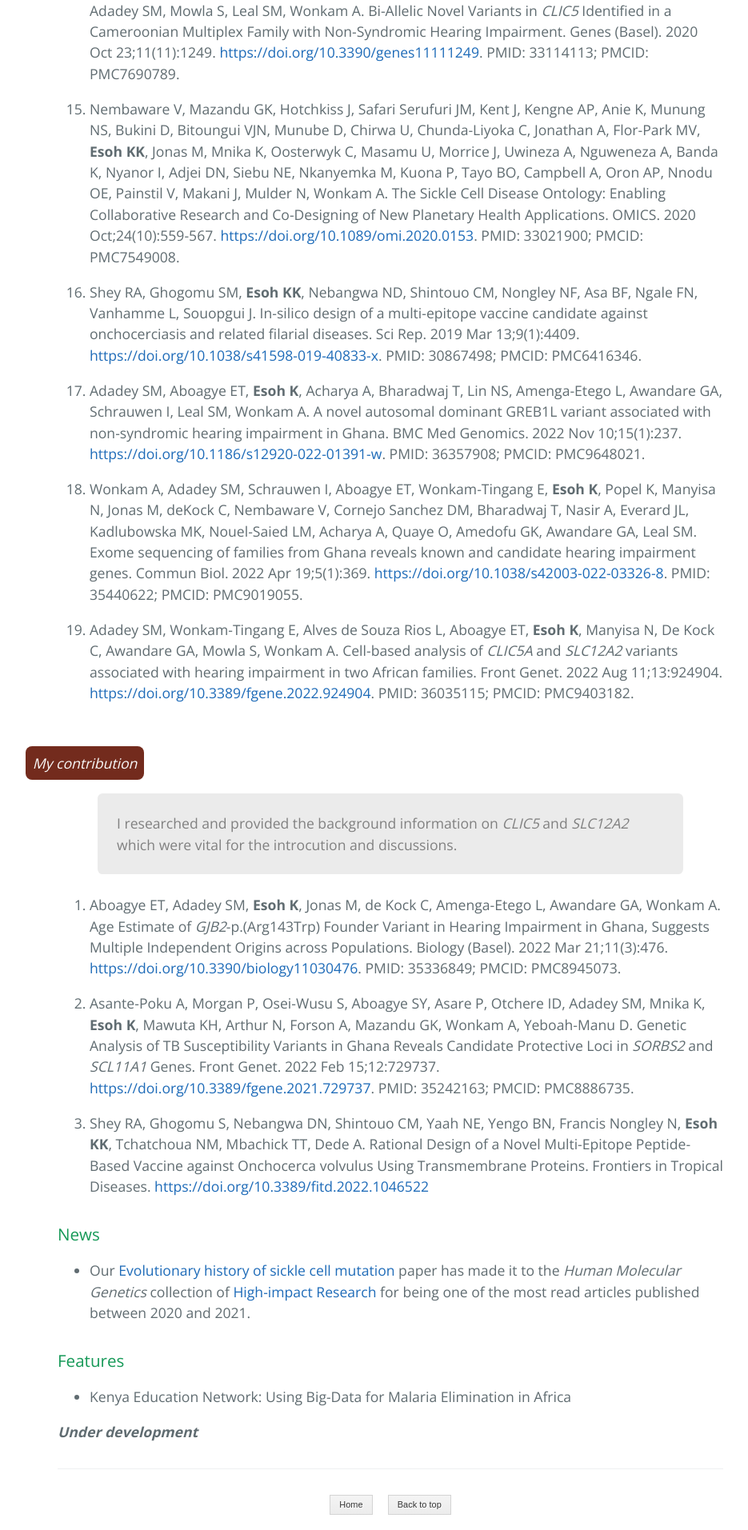
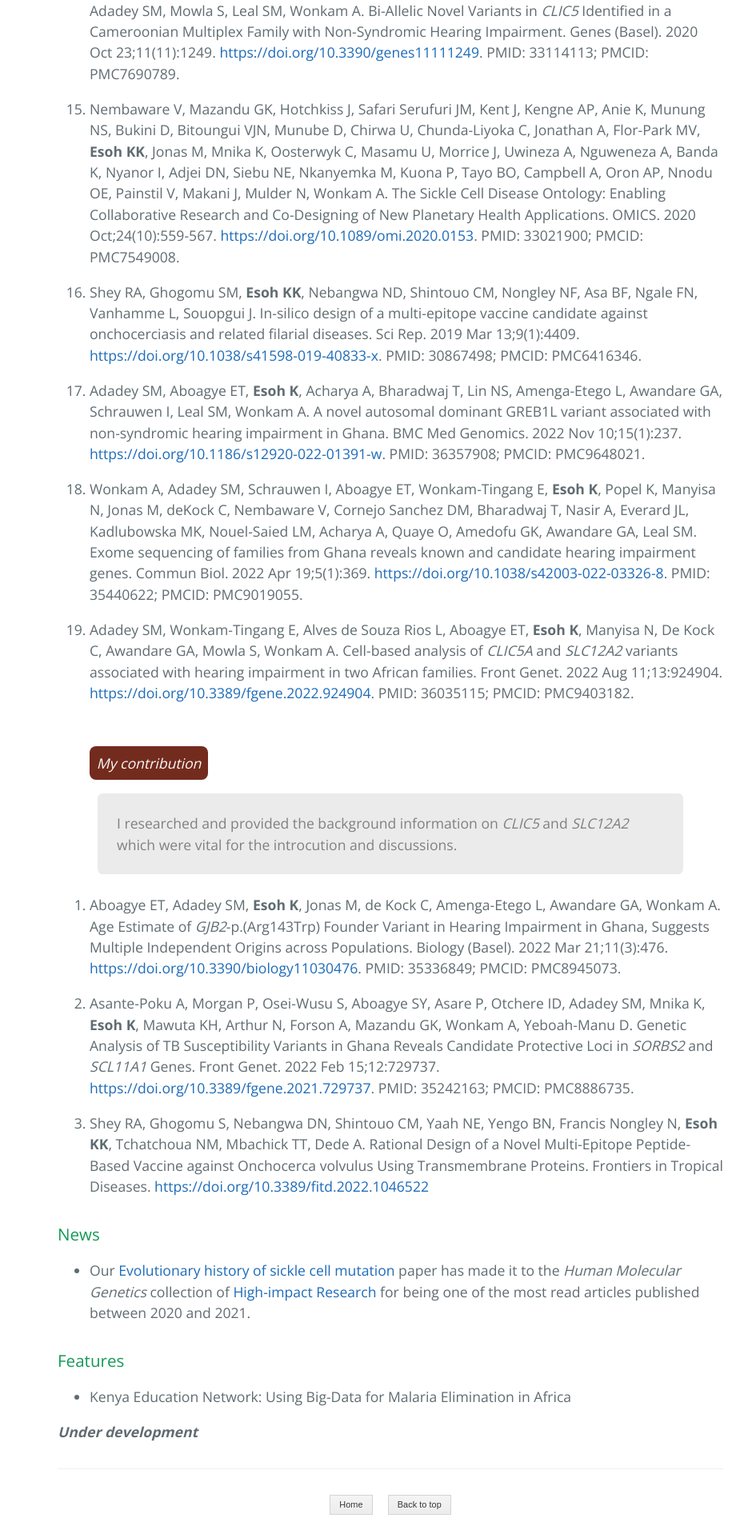
Before and after one commit to esohkevin/esohkevin.github.io, a Jekyll site: the page built from docs/research.md, in a window 1280 px wide. Shown: the part 2122-4035 px from the top of the page at 80% size, without its empty margins (152-1087 px from the left). Built offline with Jekyll 4.4.1, drawn with Linux system fonts in a browser that asks for light colours; the repository's description, which GitHub fills in, is left out.

```diff
--- a/docs/research.md
+++ b/docs/research.md
@@ -128,7 +128,7 @@
 
 <br>
 
-<span style="background-color: rgba(100, 20, 5, 0.9); color: rgba(250, 250, 250, 1.0); border-radius: 0.5rem; padding: 0.55rem; margin-bottom: -45px; margin-left: -40px;">
+<span style="background-color: rgba(100, 20, 5, 0.9); color: rgba(250, 250, 250, 1.0); border-radius: 0.5rem; padding: 0.55rem; margin-bottom: -100px; margin-left: 40px; margin-top: 1px;">
   <em>My contribution</em>
 </span>
 <p style="background-color: rgba(215, 215, 215, 0.5); color: gray; padding: 1.5rem; text-align: left; border-radius: 0.4rem; margin: 25px 50px 25px;">
```
